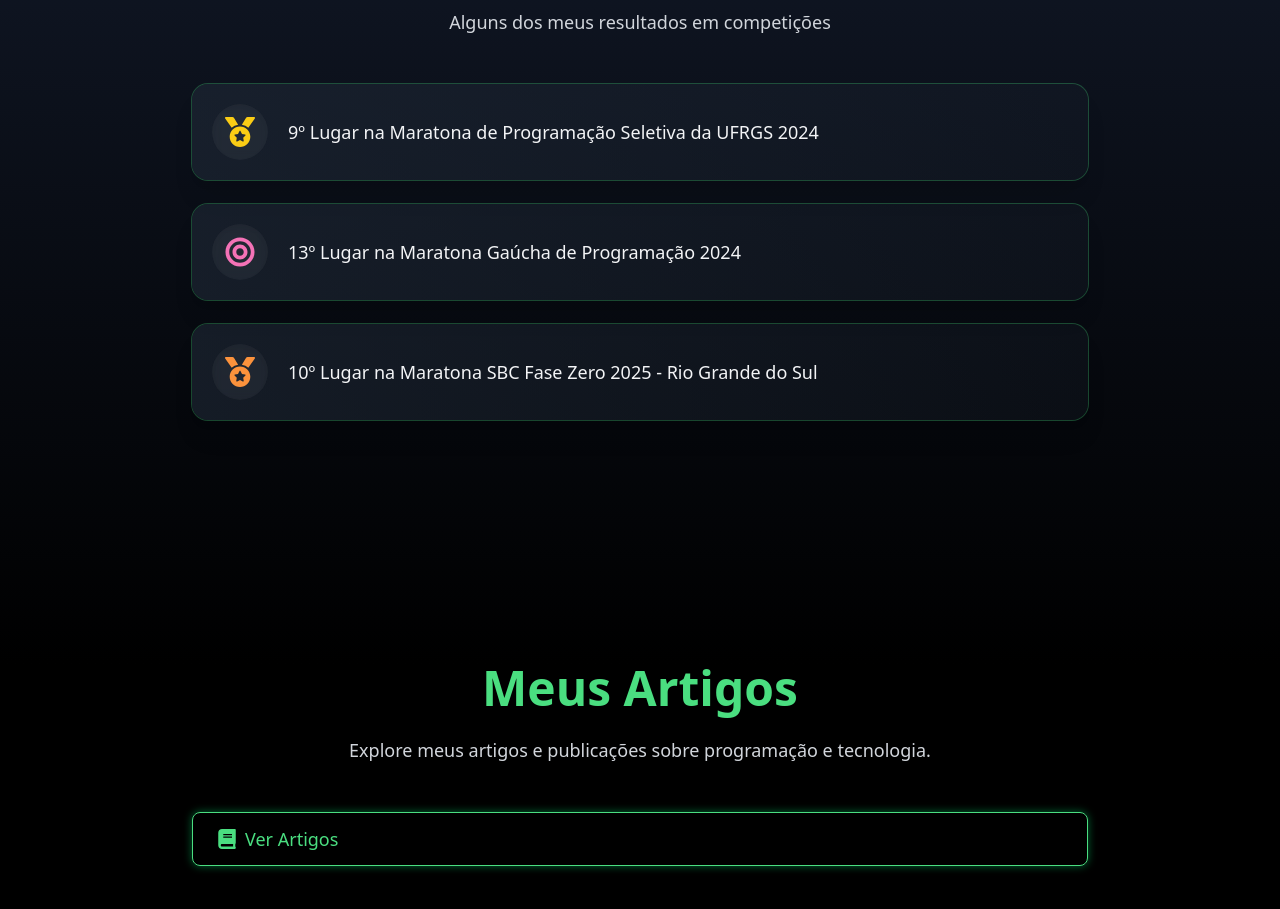
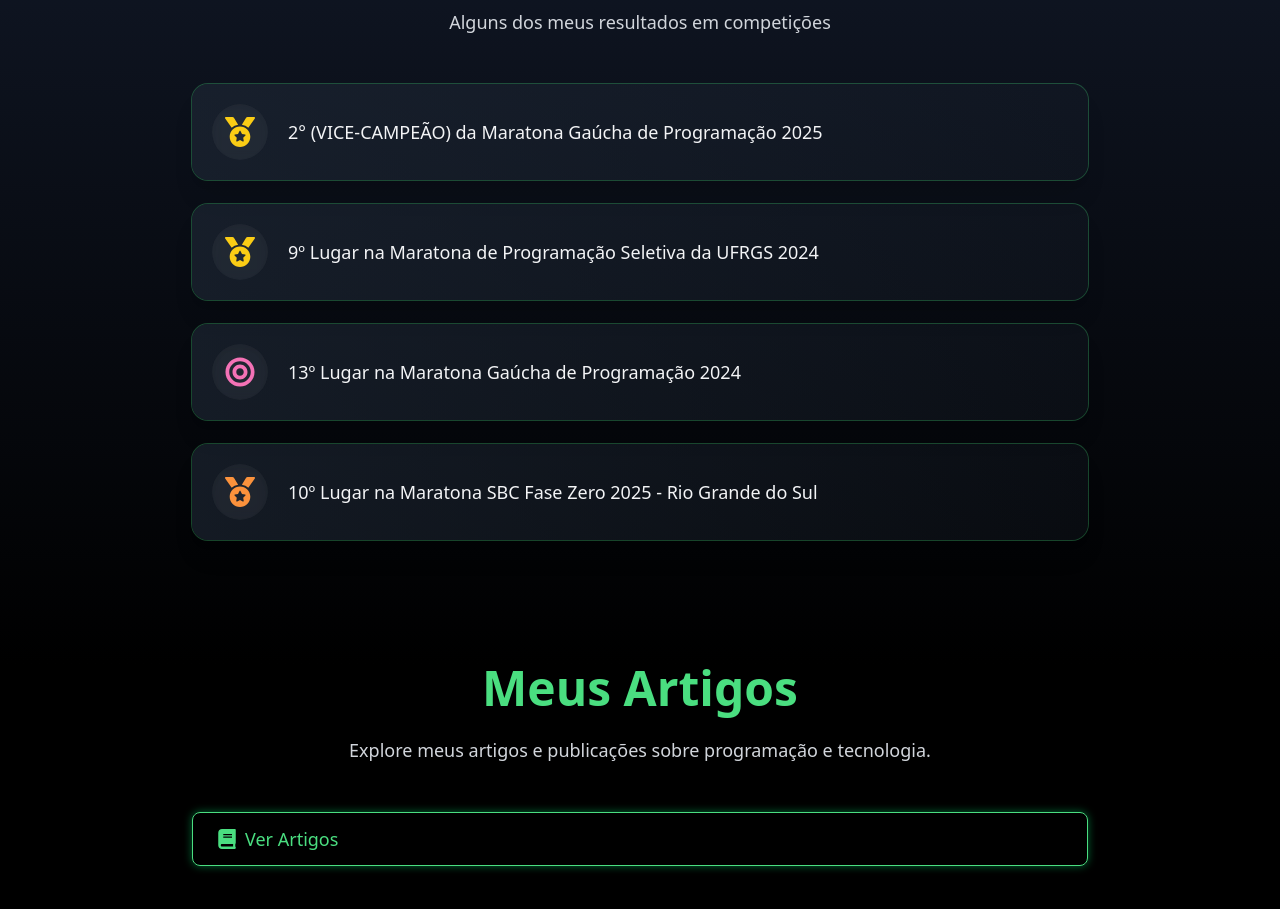
Before and after one commit to Lucas-Blanger/lucas-blanger-portfolio, a React (Vite) app: page / in a window 1280 px wide. Shown: the part 5395-6304 px from the top of the page. Built offline with nearby package versions, Linux system fonts and the light colour scheme.

Commit message:
add: new achievement

```diff
--- a/src/components/Achievements.tsx
+++ b/src/components/Achievements.tsx
@@ -2,6 +2,10 @@ import { FaMedal, FaBullseye } from "react-icons/fa";
 import { useTranslation } from "react-i18next";
 
 const achievements = [
+  {
+    icon: <FaMedal className="text-yellow-400" />,
+    texto: "2° (VICE-CAMPEÃO) da Maratona Gaúcha de Programação 2025",
+  },
   {
     icon: <FaMedal className="text-yellow-400" />,
     texto: "f_achievement",
```
